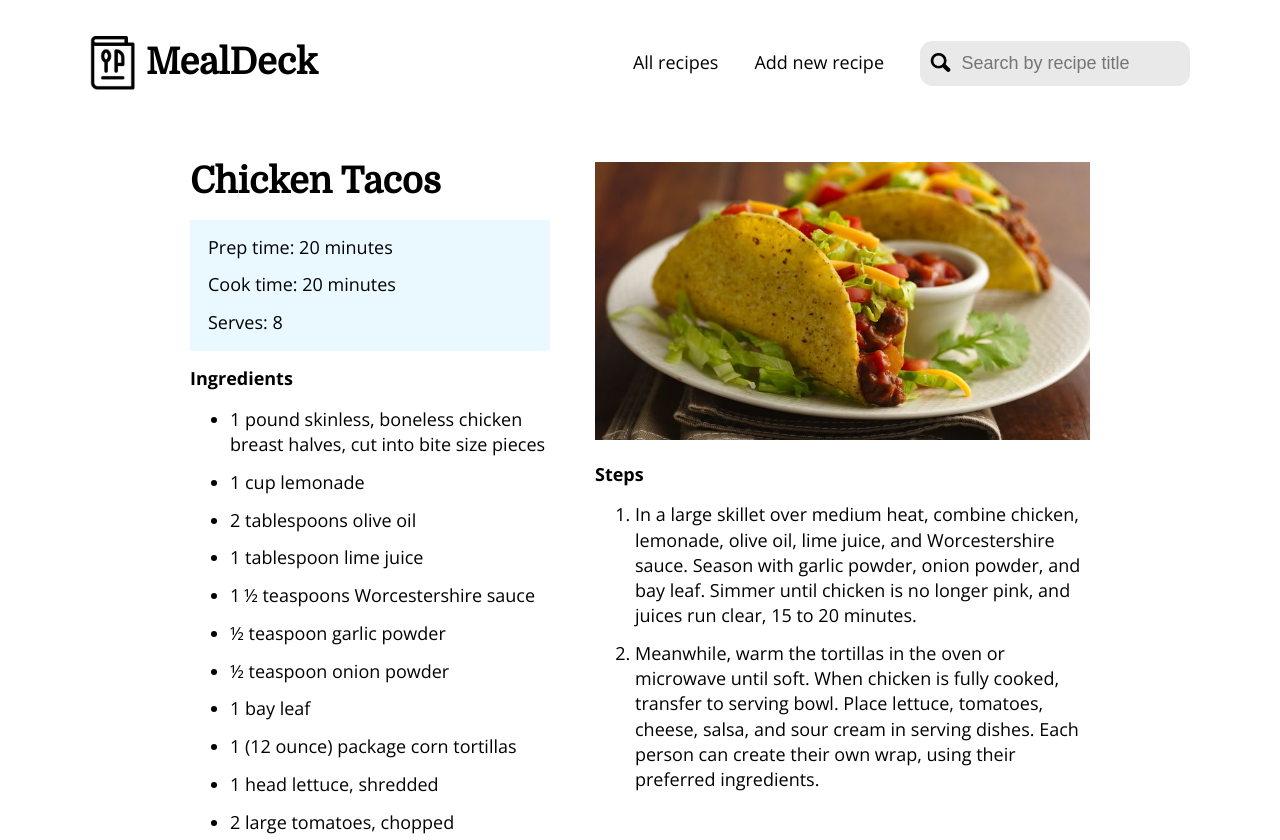
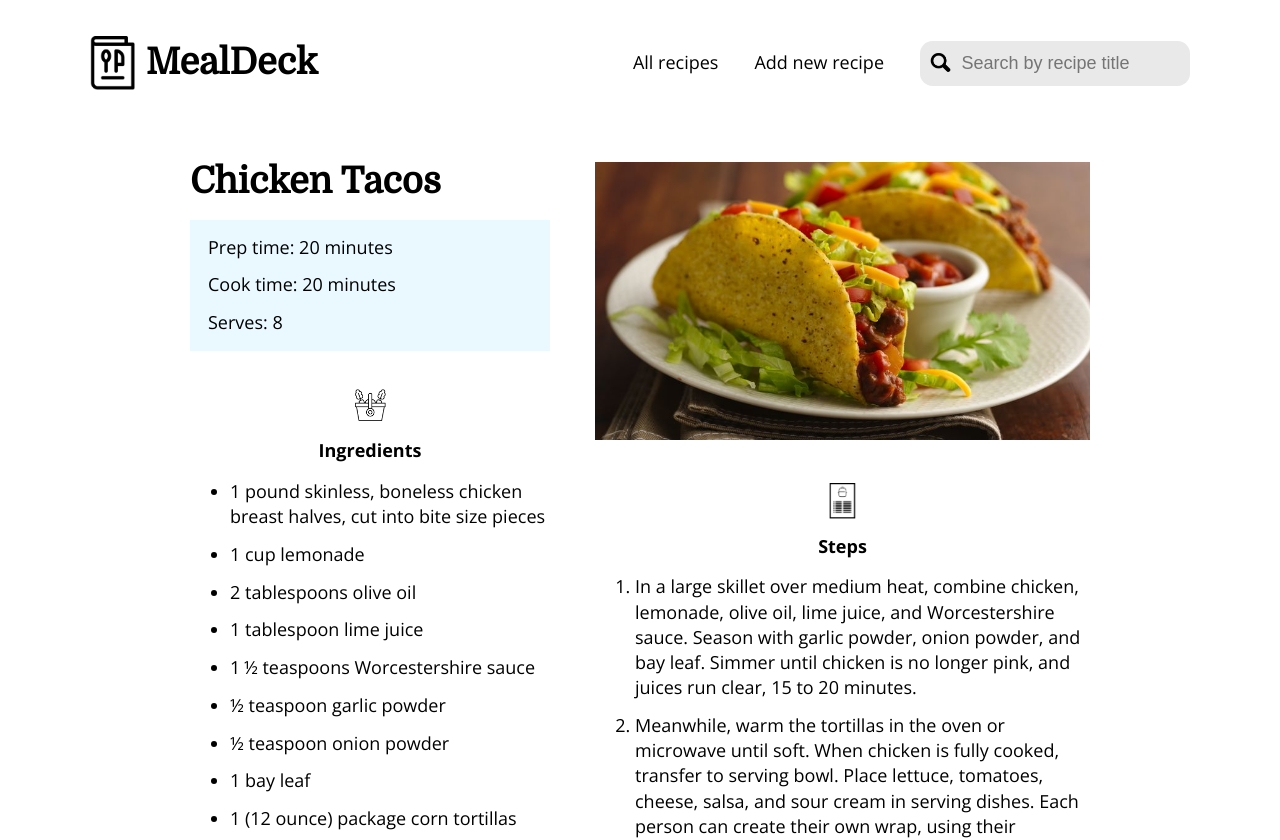
Before and after one commit to edlsto/recipe-creator, a Vue app: page /recipe/1 in a window 1280 px wide. Shown: the top 840 px of the page. Built offline with nearby package versions, Linux system fonts and the light colour scheme.

Commit message:
Add icons

```diff
--- a/src/views/Recipe.vue
+++ b/src/views/Recipe.vue
@@ -12,6 +12,7 @@
           </h4>
           <h4 class="recipe-subtitle">Serves: {{ selectedRecipe.serves }}</h4>
         </div>
+        <img src="../assets/groceries.png" alt="" class="icon" />
         <h4 class="recipe-subtitle">Ingredients</h4>
         <ul class="recipe-list">
           <li
@@ -31,6 +32,8 @@
           alt=""
         />
         <img v-else class="recipe-img" src="../assets/placeholder.png" />
+        <img src="../assets/steps.png" alt="" class="icon" />
+
         <h4 class="recipe-subtitle">Steps</h4>
         <ol class="recipe-list">
           <li
@@ -93,10 +96,12 @@ export default {
 
 .recipe-subtitle {
   margin: 1em 0;
+  text-align: center;
 }
 
 .details .recipe-subtitle {
   font-weight: 400;
+  text-align: left;
 }
 
 .details .recipe-subtitle:last-of-type {
@@ -162,6 +167,12 @@ export default {
   justify-content: center;
 }
 
+.icon {
+  height: 2em;
+  display: block;
+  margin: 2em auto 0;
+}
+
 @media (max-width: 800px) {
   .recipe-main {
     flex-direction: column;
```
